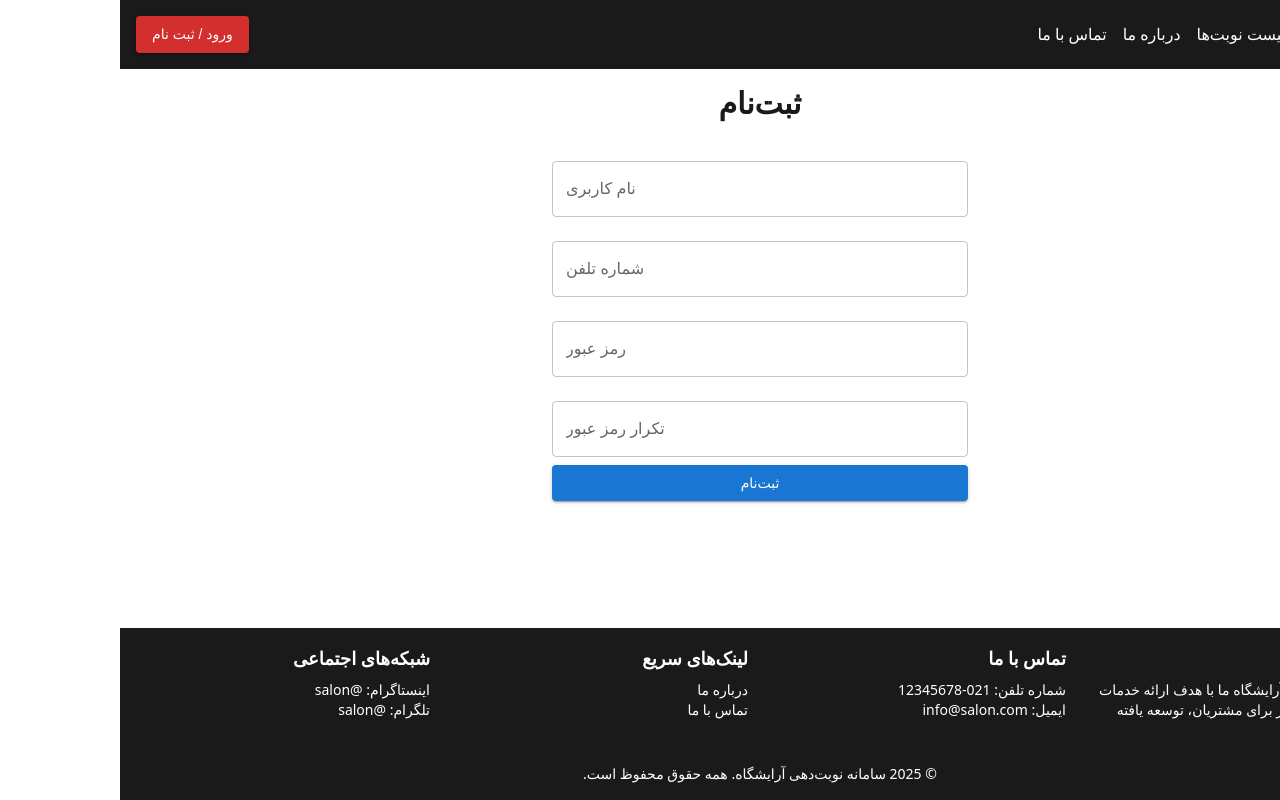
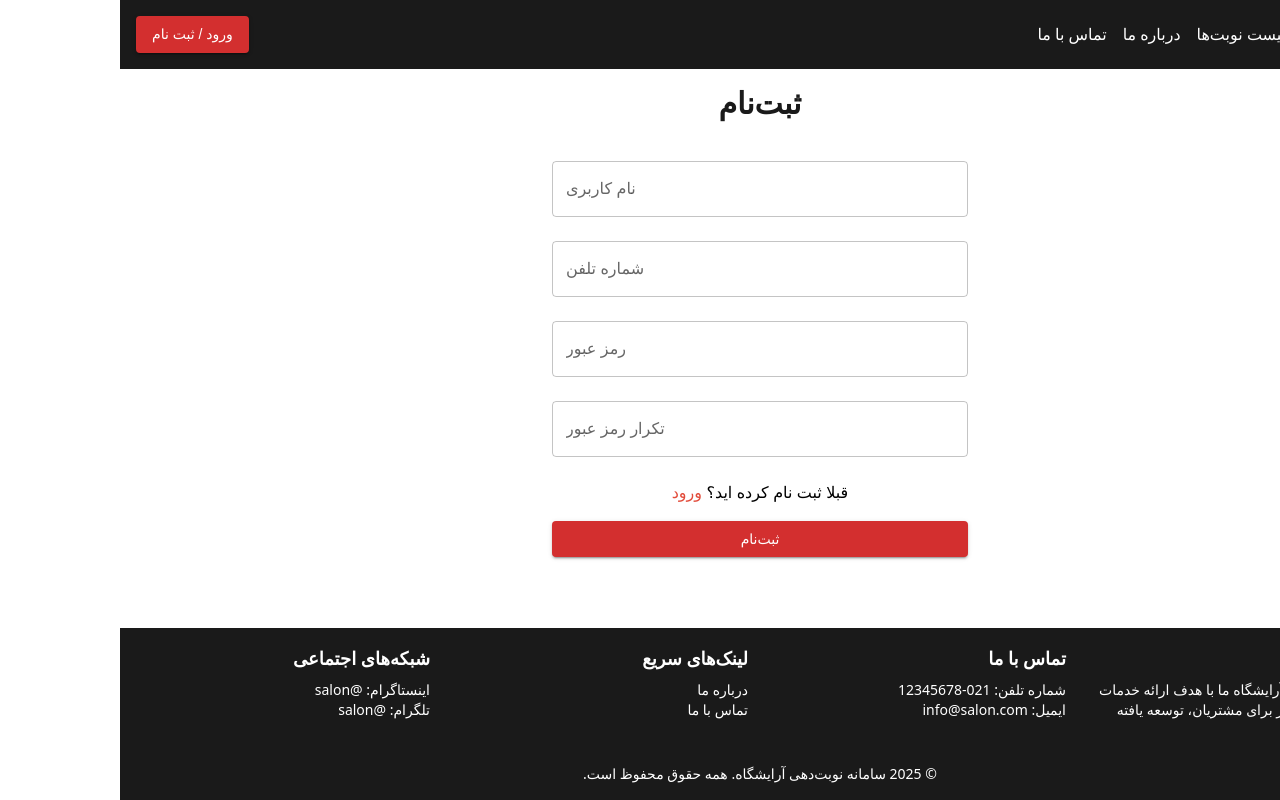
Before and after one commit to amindehnavi2005/bores, a Next.js app: page /register in a window 1280 px wide. Built offline with nearby package versions, Linux system fonts and the light colour scheme; no server answers; a web font is replaced by a local one.

Commit message:
🔧fix(api): change location api

```diff
--- a/src/app/(common)/login/page.jsx
+++ b/src/app/(common)/login/page.jsx
@@ -1,11 +1,12 @@
 "use client";
 import { useState } from 'react';
-import { TextField, Button } from '@mui/material';
+import { TextField, Button, Typography } from '@mui/material';
 import { useRouter } from 'next/navigation';
 import { useContext } from 'react';
 import { AuthContext } from '@/context/AuthContext';
 import { login } from '@/lib/routes/auth';
 import { toast } from 'react-toastify';
+import Link from 'next/link';
 
 const LoginPage = () => {
     const [username, setUsername] = useState('');
@@ -45,12 +46,12 @@ const LoginPage = () => {
                     margin="normal"
                     variant="outlined"
                 />
+                <Typography textAlign={"center"} my={2}>آیا حساب کاربری ندارید؟ <Link href={"/register"} className='text-accent'>ثبت نام</Link></Typography>
                 <Button
                     type="submit"
                     variant="contained"
-                    color="primary"
+                    color="error"
                     fullWidth
-                    className="bg-secondary hover:bg-secondary-dark"
                 >
                     ورود
                 </Button>
--- a/src/app/(common)/register/page.jsx
+++ b/src/app/(common)/register/page.jsx
@@ -1,8 +1,9 @@
 "use client";
 import { useState } from 'react';
-import { TextField, Button } from '@mui/material';
+import { TextField, Button, Typography } from '@mui/material';
 import { useRouter } from 'next/navigation';
 import { register } from '@/lib/routes/auth';
+import Link from 'next/link';
 
 const RegisterPage = () => {
     const [username, setUsername] = useState('');
@@ -63,12 +64,12 @@ const RegisterPage = () => {
                     margin="normal"
                     variant="outlined"
                 />
+                <Typography textAlign={"center"} my={2}>قبلا ثبت نام کرده اید؟ <Link href={"/login"} className='text-accent'>ورود</Link></Typography>
                 <Button
                     type="submit"
                     variant="contained"
-                    color="primary"
+                    color="error"
                     fullWidth
-                    className="bg-secondary hover:bg-secondary-dark"
                 >
                     ثبت‌نام
                 </Button>
--- a/src/api/(common)/login/route.js
+++ b/src/app/api/(common)/login/route.js
@@ -2,8 +2,8 @@ import { NextResponse } from 'next/server';
 import bcrypt from 'bcryptjs';
 import jwt from 'jsonwebtoken';
 import cookie from 'cookie';
-import connectMongoDB from '../../../lib/mongodb';
-import User from '../../../models/User';
+import connectMongoDB from '../../../../lib/mongodb';
+import User from '../../../../models/User';
 
 export async function POST(request) {
     try {
--- a/src/api/(common)/register/route.js
+++ b/src/app/api/(common)/register/route.js
@@ -4,6 +4,7 @@ import { NextResponse } from 'next/server';
 import connectMongoDB from '@/lib/mongodb';
 
 export async function POST(request) {
+    console.log('API route called');
     try {
         const { username, phone, password } = await request.json();
 
--- a/src/lib/routes/axiosInterceptor.js
+++ b/src/lib/routes/axiosInterceptor.js
@@ -46,6 +46,7 @@ api.interceptors.response.use(
                 toast.error(error.response.data.message);
             }
         } else {
+            console.error(error);
             toast.error('خطای سیستمی');
         }
         return Promise.reject(error);
```
Also changed, not shown: src/app/api/(common)/logout/route.js (renamed from src/api/(common)/logout/route.js).
